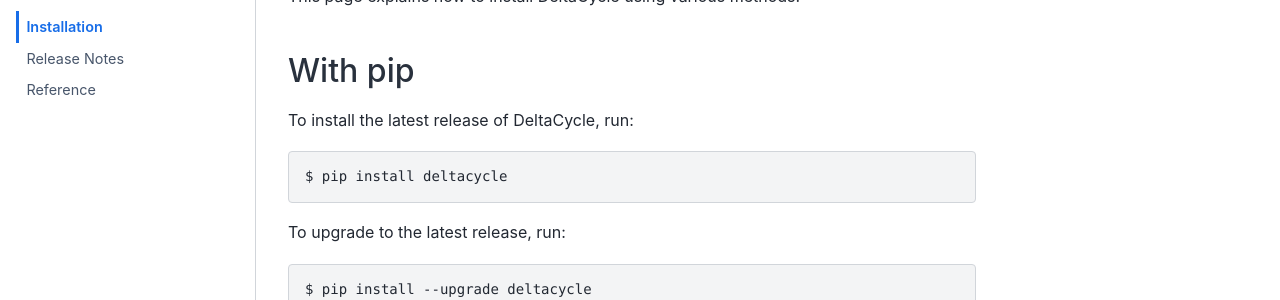
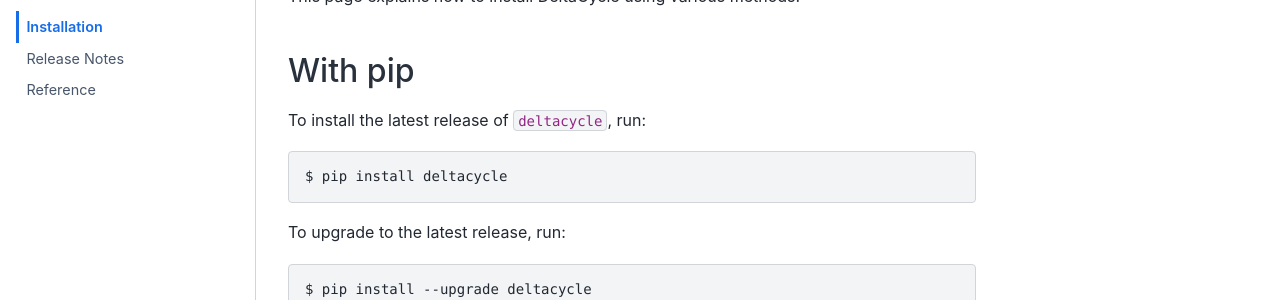
Before and after one commit to cjdrake/deltacycle, a Sphinx documentation site: the page built from doc/source/installation.rst, in a window 1280 px wide and 1063 px high. Shown: the part 197-497 px from the top of the window. Built offline with Sphinx 7.4.7 and the Sphinx Book theme 1.1.4, drawn with Linux system fonts in a browser that asks for light colours.

```diff
--- a/doc/source/installation.rst
+++ b/doc/source/installation.rst
@@ -13,7 +13,7 @@ This page explains how to install DeltaCycle using various methods.
 With pip
 ========
 
-To install the latest release of DeltaCycle, run:
+To install the latest release of ``deltacycle``, run:
 
 .. code-block:: console
 
```
